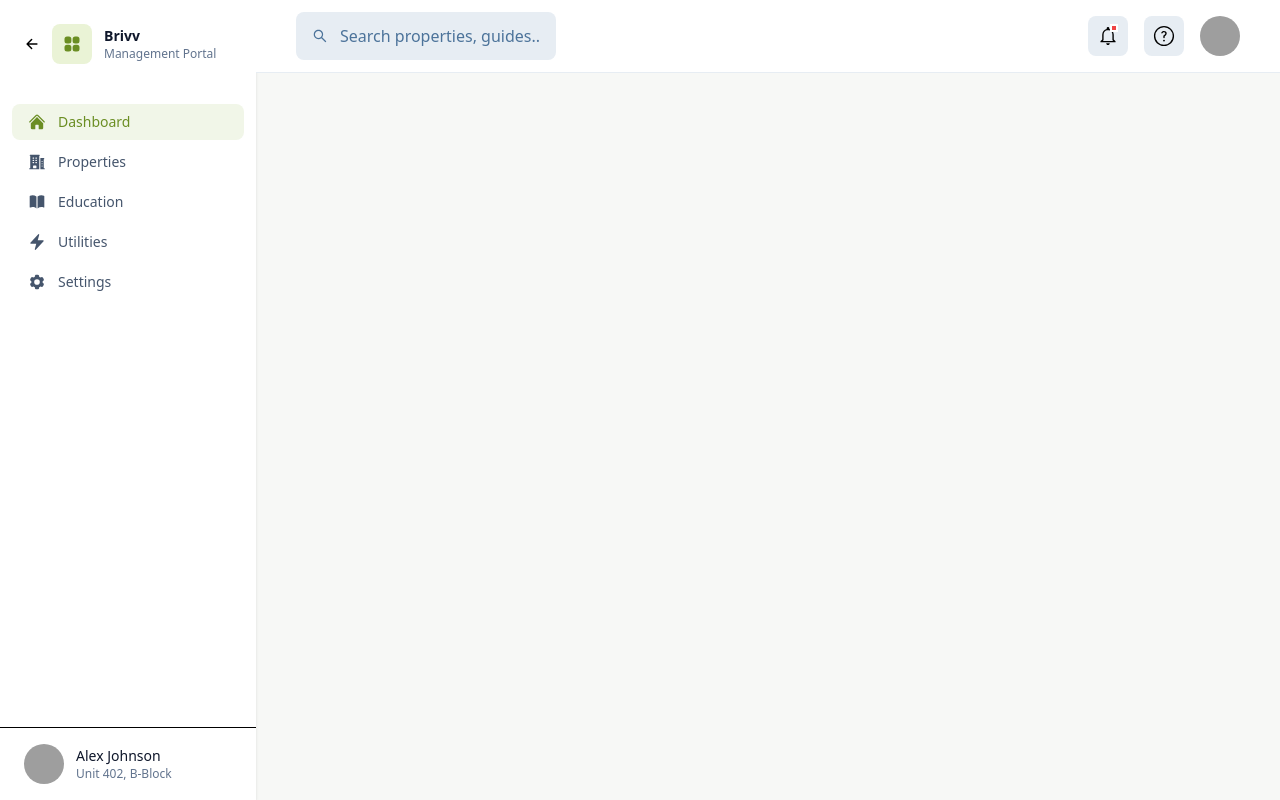
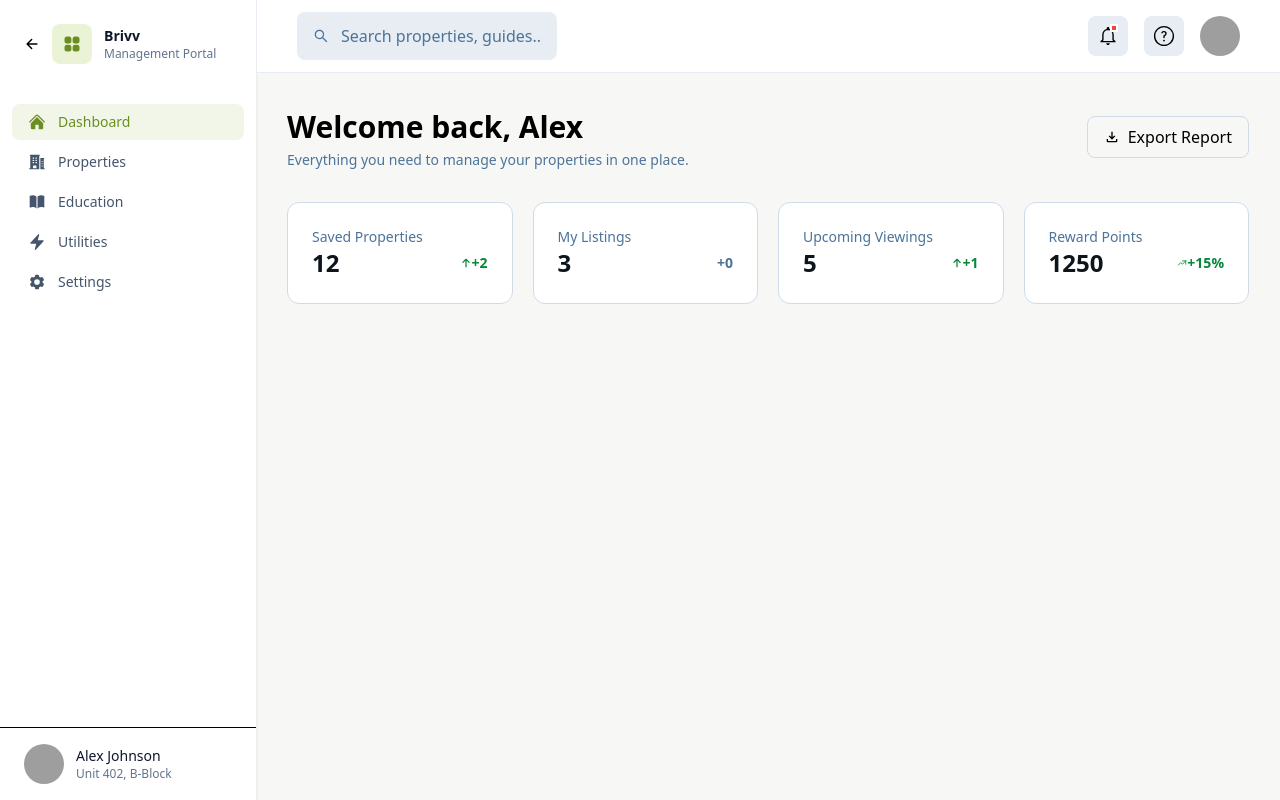
Before and after one commit to Akrapex/BRIVV-PROJECT, a React (Vite) app in the folder Brivv/: page /profile in a window 1280 px wide. Built offline with nearby package versions, Linux system fonts and the light colour scheme; grey boxes are pictures that could not be loaded.

Commit message:
Added user dashboard cards

```diff
--- /dev/null
+++ b/Brivv/src/components/DashboardCards.tsx
@@ -0,0 +1,21 @@
+interface Stats {
+    text: string;
+    count: number;
+    plusSign?: string;
+    rate: number;
+    indicator?: string;
+    icon?: React.ReactNode;
+}
+
+function DashboardCards({text, count, icon, plusSign, rate, indicator}: Stats) {
+  return (
+    <article className="bg-white p-6 w-55 border border-[#CFDBE7] rounded-xl grow">
+        <p className="font-medium text-[14px] leading-5 text-[#4C739A]">{text}</p>
+        <div className="flex justify-between">
+        <p className="text-[24px] font-bold leading-8 text-[#0D141B]">{count}</p> <span className={`flex items-center text-[14px] font-semibold leading-5 ${rate > 0 ? "text-[#078838]" : "text-[#4C739A]"}`}>{icon}{plusSign}{rate}{indicator}</span>
+        </div>
+    </article>
+  )
+}
+
+export default DashboardCards
--- a/Brivv/src/components/ProfileHeader.tsx
+++ b/Brivv/src/components/ProfileHeader.tsx
@@ -4,7 +4,7 @@ import { GoQuestion } from "react-icons/go";
 
 function ProfileHeader() {
   return (
-    <div className="py-3 px-10 flex items-center justify-between bg-white border-b border-[#E7EDF3]">
+    <div className="py-3 px-10 flex items-center justify-between bg-white border-l border-b border-[#E7EDF3]">
         <form className="px-4 flex items-center gap-3 bg-[#E7EDF3] w-fit rounded-lg">
           <AiOutlineSearch color="#4C739A" />
           <input type="text" placeholder="Search properties, guides..." className="py-3 focus:outline-0 w-50 placeholder:text-[#4C739A]" />
--- a/Brivv/src/pages/Dashnoard.tsx
+++ b/Brivv/src/pages/Dashnoard.tsx
@@ -1,5 +1,9 @@
+import DashboardCards from "../components/DashboardCards";
 import ProfileHeader from "../components/ProfileHeader";
 import SideNav from "../components/SideNav";
+import { MdOutlineFileDownload } from "react-icons/md";
+import { FaArrowUp } from "react-icons/fa6";
+import { HiOutlineTrendingUp } from "react-icons/hi";
 
 export default function Dashboard() {
   return (
@@ -7,6 +11,31 @@ export default function Dashboard() {
       <SideNav />
       <section className="grow">
         <ProfileHeader />
+
+        <div className="p-7.75">
+
+          <div className="flex flex-wrap gap-5 items-center justify-between mb-8">
+            <div>
+              <h1 className="text-[30px] font-black leading">Welcome back, Alex</h1>
+              <p className="text-[14px] text-[#4C739A]">Everything you need to manage your properties in one place.</p>
+            </div>
+
+            <button className="py-2 px-4 flex items-center gap-2 border border-[#CFDBE7] rounded-lg cursor-pointer">
+              <MdOutlineFileDownload />
+              Export Report
+            </button>
+          </div>
+
+          <div className="mb-8 flex flex-wrap gap-5">
+            <DashboardCards text="Saved Properties" count={12} icon={<FaArrowUp size={10} />
+              } plusSign="+" rate={2} />
+            <DashboardCards text="My Listings" count={3} plusSign="+" rate={0} />
+            <DashboardCards text="Upcoming Viewings" count={5} icon={<FaArrowUp size={10} />
+              } plusSign="+" rate={1} />
+            <DashboardCards text="Reward Points" count={1250} icon={<HiOutlineTrendingUp size={10} />
+              } plusSign="+" rate={15} indicator="%" />
+          </div>
+        </div>
       </section>
     </main>
   )
```
